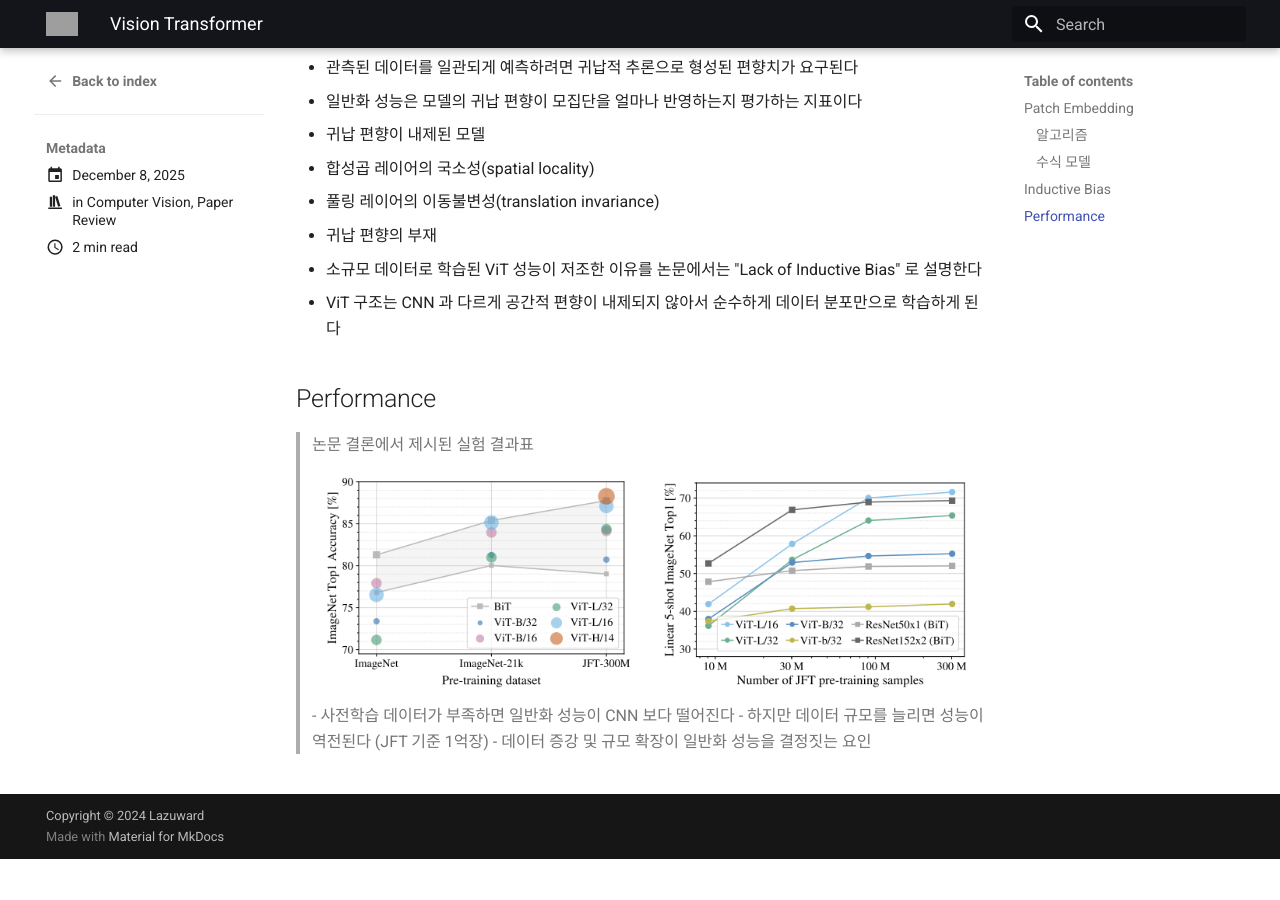
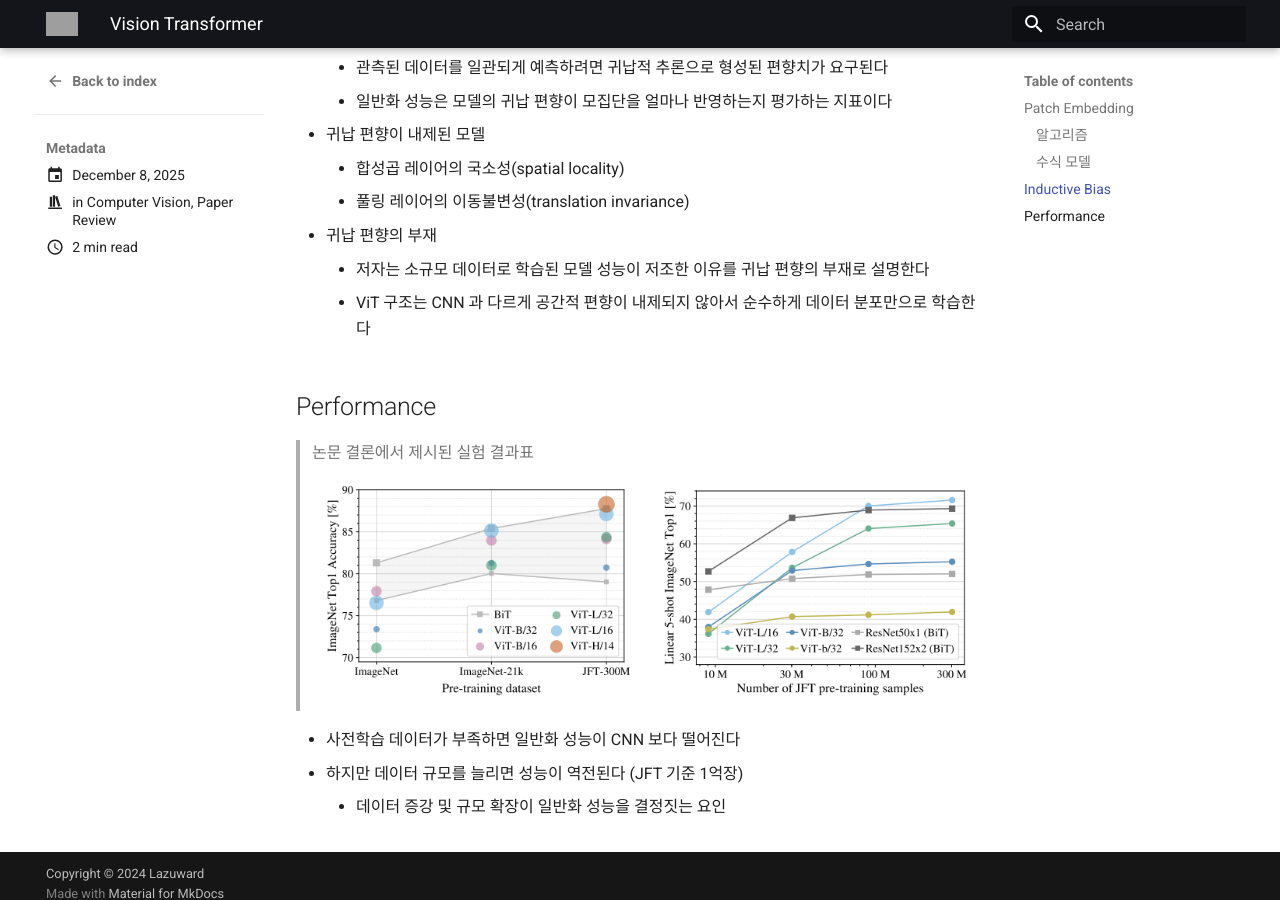
Before and after one commit to LazoYoung/naru-devlog, an MkDocs documentation site: the page built from docs/posts/vision-transformer.md, in a window 1280 px wide and 900 px high, scrolled down 1423 px. Built offline with MkDocs 1.6.1 and Material for MkDocs 9.7.7, drawn with Linux system fonts in a browser that asks for light colours; before the commit the page ends 2282 px from its top, so only the background shows below that; some of the changed text lies outside the part shown; grey boxes are pictures that could not be loaded.

Commit message:
doc: ViT 수정

```diff
--- a/docs/posts/vision-transformer.md
+++ b/docs/posts/vision-transformer.md
@@ -44,18 +44,19 @@ $$
 
 ## Inductive Bias
 - 귀납 편향
-  - 관측된 데이터를 일관되게 예측하려면 귀납적 추론으로 형성된 편향치가 요구된다
-  - 일반화 성능은 모델의 귀납 편향이 모집단을 얼마나 반영하는지 평가하는 지표이다
+    - 관측된 데이터를 일관되게 예측하려면 귀납적 추론으로 형성된 편향치가 요구된다
+    - 일반화 성능은 모델의 귀납 편향이 모집단을 얼마나 반영하는지 평가하는 지표이다
 - 귀납 편향이 내제된 모델
-  - 합성곱 레이어의 국소성(spatial locality)
-  - 풀링 레이어의 이동불변성(translation invariance)
+    - 합성곱 레이어의 국소성(spatial locality)
+    - 풀링 레이어의 이동불변성(translation invariance)
 - 귀납 편향의 부재
-  - 소규모 데이터로 학습된 ViT 성능이 저조한 이유를 논문에서는 "Lack of Inductive Bias" 로 설명한다
-  - ViT 구조는 CNN 과 다르게 공간적 편향이 내제되지 않아서 순수하게 데이터 분포만으로 학습하게 된다
+     - 저자는 소규모 데이터로 학습된 모델 성능이 저조한 이유를 귀납 편향의 부재로 설명한다
+     - ViT 구조는 CNN 과 다르게 공간적 편향이 내제되지 않아서 순수하게 데이터 분포만으로 학습한다
 
 ## Performance
 > 논문 결론에서 제시된 실험 결과표
 ![vit_metrics.png](../assets/vit_metrics.png)
+
 - 사전학습 데이터가 부족하면 일반화 성능이 CNN 보다 떨어진다
 - 하지만 데이터 규모를 늘리면 성능이 역전된다 (JFT 기준 1억장)
-  - 데이터 증강 및 규모 확장이 일반화 성능을 결정짓는 요인
+    - 데이터 증강 및 규모 확장이 일반화 성능을 결정짓는 요인
```
Also changed, not shown: other parts of docs/posts/vision-transformer.md (+1 -1 lines).
